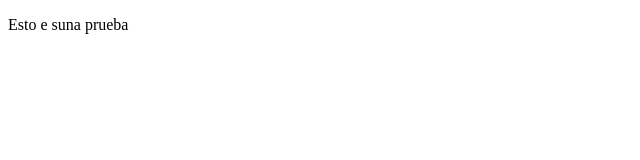
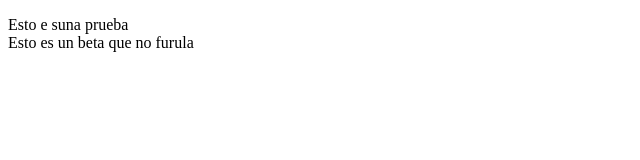
Before and after one commit to Chicho25/pruebas, a plain HTML site: page index.html in a window 1280 px wide. Shown: the whole page, without its empty margins (0-640 px from the left). Drawn offline with Linux system fonts and the light colour scheme.

Commit message:
ultimos cambios

```diff
--- a/index.html
+++ b/index.html
@@ -9,7 +9,8 @@
 <body>
     <div>
         <p>
-            Esto e suna prueba
+            Esto e suna prueba <br>
+            Esto es un beta que no furula
         </p>
     </div>
 </body>
```
